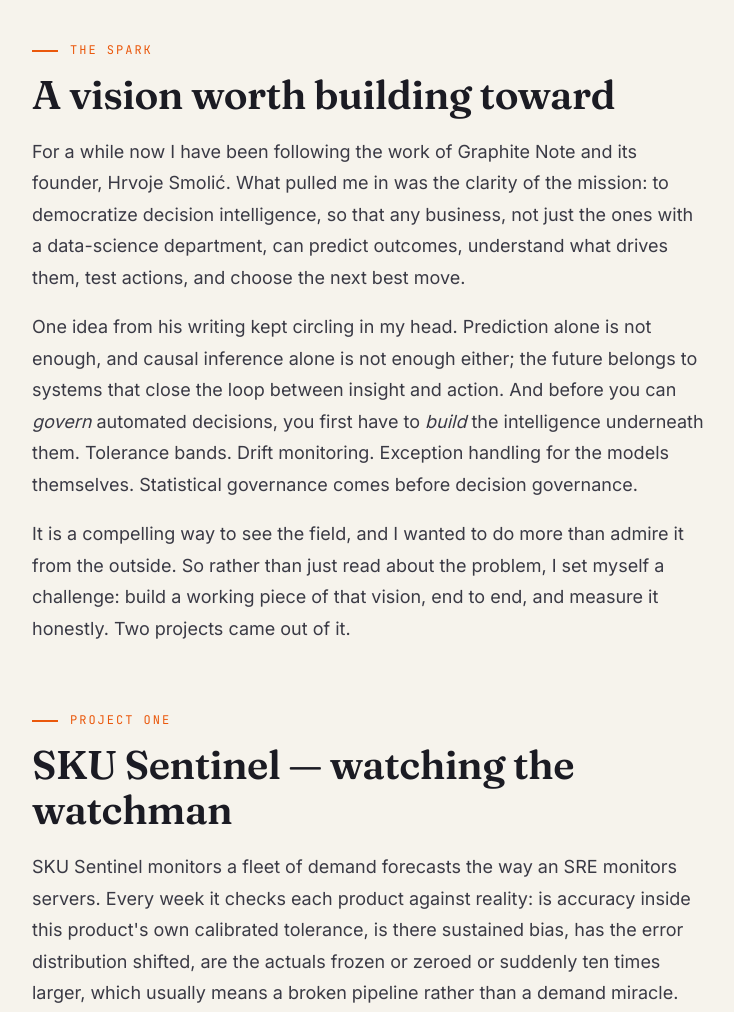
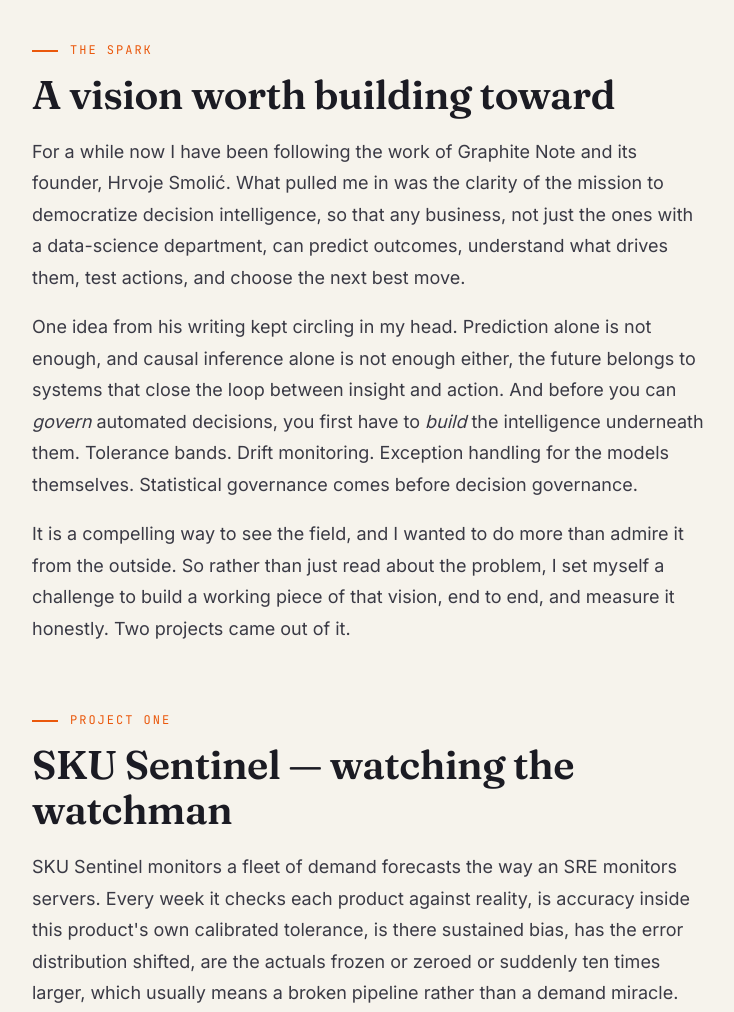
Before and after one commit to Vinithvk98/vinith-notes, a plain HTML site: page index.html in a window 1280 px wide. Shown: the part 1140-2152 px from the top of the page, without its empty margins (272-1006 px from the left). Drawn offline with Linux system fonts and the light colour scheme.

Commit message:
Update index.html

```diff
--- a/index.html
+++ b/index.html
@@ -162,13 +162,13 @@
 
   <div class="eyebrow reveal" id="spark">The spark</div>
   <h2 class="reveal">A vision worth building toward</h2>
-  <p class="reveal">For a while now I have been following the work of Graphite Note and its founder, Hrvoje Smolić. What pulled me in was the clarity of the mission: to democratize decision intelligence, so that any business, not just the ones with a data-science department, can predict outcomes, understand what drives them, test actions, and choose the next best move.</p>
-  <p class="reveal">One idea from his writing kept circling in my head. Prediction alone is not enough, and causal inference alone is not enough either; the future belongs to systems that close the loop between insight and action. And before you can <em>govern</em> automated decisions, you first have to <em>build</em> the intelligence underneath them. Tolerance bands. Drift monitoring. Exception handling for the models themselves. Statistical governance comes before decision governance.</p>
-  <p class="reveal">It is a compelling way to see the field, and I wanted to do more than admire it from the outside. So rather than just read about the problem, I set myself a challenge: build a working piece of that vision, end to end, and measure it honestly. Two projects came out of it.</p>
+  <p class="reveal">For a while now I have been following the work of Graphite Note and its founder, Hrvoje Smolić. What pulled me in was the clarity of the mission to democratize decision intelligence, so that any business, not just the ones with a data-science department, can predict outcomes, understand what drives them, test actions, and choose the next best move.</p>
+  <p class="reveal">One idea from his writing kept circling in my head. Prediction alone is not enough, and causal inference alone is not enough either, the future belongs to systems that close the loop between insight and action. And before you can <em>govern</em> automated decisions, you first have to <em>build</em> the intelligence underneath them. Tolerance bands. Drift monitoring. Exception handling for the models themselves. Statistical governance comes before decision governance.</p>
+  <p class="reveal">It is a compelling way to see the field, and I wanted to do more than admire it from the outside. So rather than just read about the problem, I set myself a challenge to build a working piece of that vision, end to end, and measure it honestly. Two projects came out of it.</p>
 
   <div class="eyebrow reveal">Project one</div>
   <h2 class="reveal">SKU Sentinel — watching the watchman</h2>
-  <p class="reveal">SKU Sentinel monitors a fleet of demand forecasts the way an SRE monitors servers. Every week it checks each product against reality: is accuracy inside this product's own calibrated tolerance, is there sustained bias, has the error distribution shifted, are the actuals frozen or zeroed or suddenly ten times larger, which usually means a broken pipeline rather than a demand miracle.</p>
+  <p class="reveal">SKU Sentinel monitors a fleet of demand forecasts the way an SRE monitors servers. Every week it checks each product against reality, is accuracy inside this product's own calibrated tolerance, is there sustained bias, has the error distribution shifted, are the actuals frozen or zeroed or suddenly ten times larger, which usually means a broken pipeline rather than a demand miracle.</p>
   <p class="reveal">Because I built the test data myself, I could inject 28 known problems at known dates and grade the monitor honestly, not by intuition.</p>
 
   <div class="stats reveal">
```
